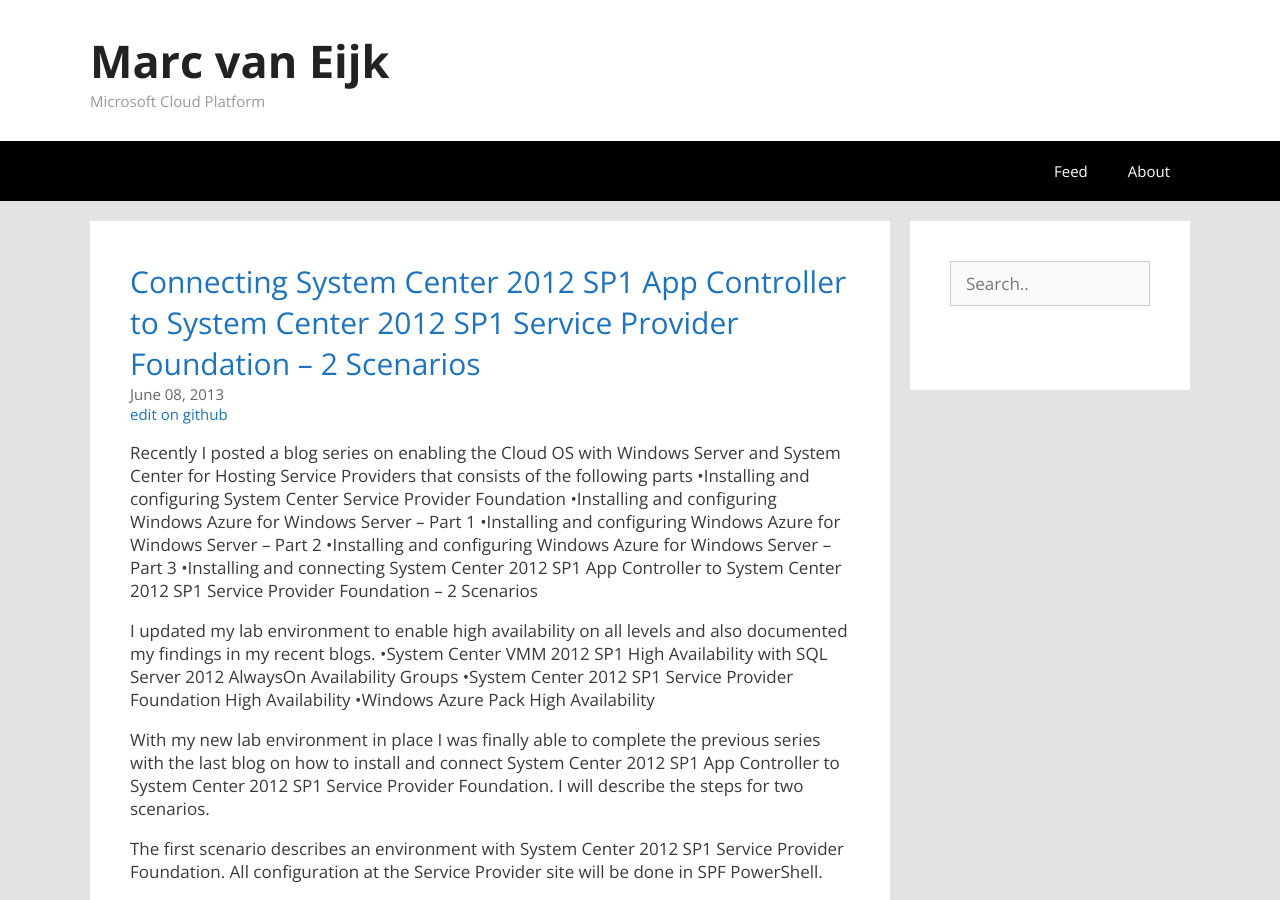
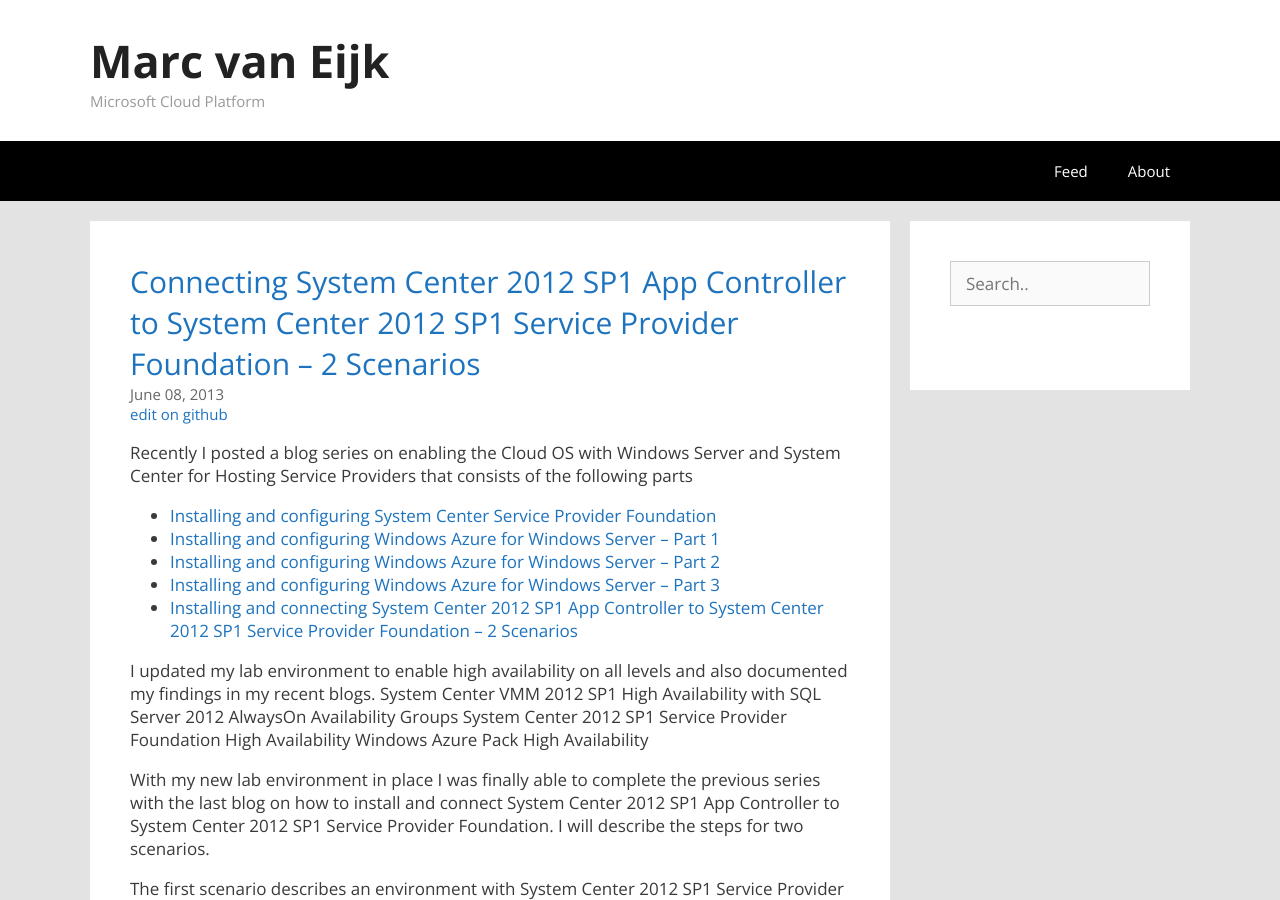
Before and after one commit to marcvaneijk/marcvaneijk.old, a Jekyll site: the page built from _posts/2013-06-08-spfac.md, in a window 1280 px wide and 900 px high. Built offline with Jekyll 4.4.1, drawn with Linux system fonts in a browser that asks for light colours; nearby versions of some CDN libraries; part of the change alters nothing that is shown.

```diff
--- a/_posts/2013-06-08-spfac.md
+++ b/_posts/2013-06-08-spfac.md
@@ -6,16 +6,17 @@ title: Connecting System Center 2012 SP1 App Controller to System Center 2012 SP
 tags: AC 2012 SP1, Certificate, Hosting Service Providers, KATAL, Marc van Eijk, Powershell, Service Provider Foundation, SPF, System Center 2012 SP1, Tenant, Windows Azure for Windows Server, Windows Azure Pack
 ---
 Recently I posted a blog series on enabling the Cloud OS with Windows Server and System Center for Hosting Service Providers that consists of the following parts
-•Installing and configuring System Center Service Provider Foundation
-•Installing and configuring Windows Azure for Windows Server – Part 1
-•Installing and configuring Windows Azure for Windows Server – Part 2
-•Installing and configuring Windows Azure for Windows Server – Part 3
-•Installing and connecting System Center 2012 SP1 App Controller to System Center 2012 SP1 Service Provider Foundation – 2 Scenarios
+
+- [Installing and configuring System Center Service Provider Foundation](/2013/01/30/spf)
+- [Installing and configuring Windows Azure for Windows Server – Part 1](/2013/02/12/wa4ws1)
+- [Installing and configuring Windows Azure for Windows Server – Part 2](/2013/03/24/wa4ws2)
+- [Installing and configuring Windows Azure for Windows Server – Part 3](/2013/03/27/wa4ws3)
+- [Installing and connecting System Center 2012 SP1 App Controller to System Center 2012 SP1 Service Provider Foundation – 2 Scenarios](/2013/06/08/spfac)
 
 I updated my lab environment to enable high availability on all levels and also documented my findings in my recent blogs.
-•System Center VMM 2012 SP1 High Availability with SQL Server 2012 AlwaysOn Availability Groups
-•System Center 2012 SP1 Service Provider Foundation High Availability
-•Windows Azure Pack High Availability
+System Center VMM 2012 SP1 High Availability with SQL Server 2012 AlwaysOn Availability Groups
+System Center 2012 SP1 Service Provider Foundation High Availability
+Windows Azure Pack High Availability
 
 With my new lab environment in place I was finally able to complete the previous series with the last blog on how to install and connect System Center 2012 SP1 App Controller to System Center 2012 SP1 Service Provider Foundation. I will describe the steps for two scenarios.
 
```
